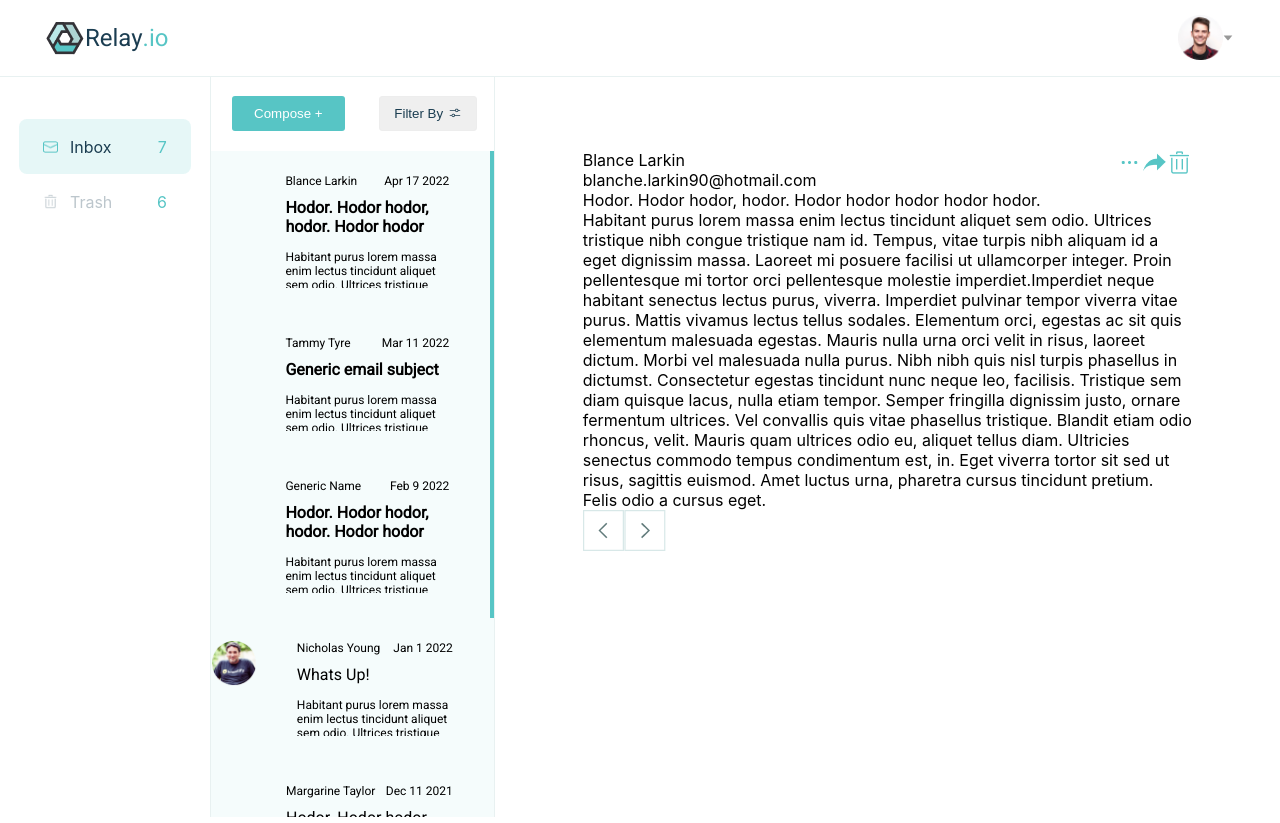
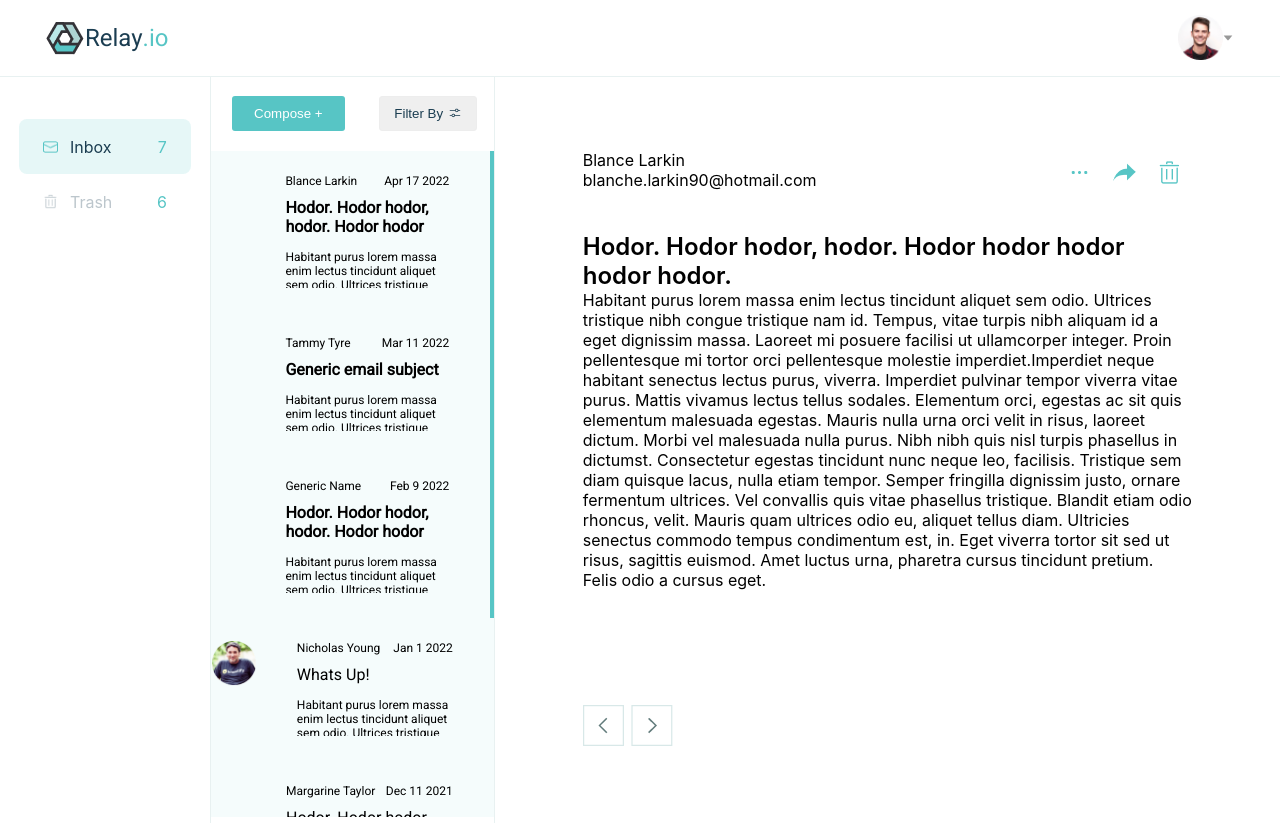
Before and after one commit to wtang98/email-ui, a React (Create React App) app: page / in a window 1280 px wide. Built offline with nearby package versions, Linux system fonts and the light colour scheme.

Commit message:
added delete functionality

```diff
--- a/src/components/main-canvas/email-content/emailContent.jsx
+++ b/src/components/main-canvas/email-content/emailContent.jsx
@@ -5,9 +5,10 @@ import Reply from '../../../assets/icons/reply.png'
 import BlueTrash from '../../../assets/icons/bluetrash.png'
 import Left from '../../../assets/icons/chevron-left.png'
 import Right from '../../../assets/icons/chevron-right.png'
+import Restore from '../../../assets/icons/restore.png'
 
 
-const EmailContent = ({displayEmailMessage, goBack, goForward}) => {
+const EmailContent = ({showingInbox, displayEmailMessage, deleteEmail, restoreEmail, goBack, goForward}) => {
     return (
         <div className='emailContent'>
             <div className="emailContent__container">
@@ -24,7 +25,8 @@ const EmailContent = ({displayEmailMessage, goBack, goForward}) => {
                     <div className="emailContent__container-topBar-right">
                         <img src={ThreeDots} alt="" />
                         <img src={Reply} alt="" />
-                        <img src={BlueTrash} alt="" />
+                        {showingInbox ? (<img src={BlueTrash} alt="" onClick={()=> deleteEmail(displayEmailMessage.id)}/>)
+                        :(<img className='restore' src={Restore} alt="" onClick={()=> restoreEmail(displayEmailMessage.id)}/>)}
                     </div>
                 </div>
                 <div className="emailContent__container-message">
--- a/src/components/main-canvas/email-content/emailContent.scss
+++ b/src/components/main-canvas/email-content/emailContent.scss
@@ -1,6 +1,12 @@
+@import '../../../assets/assets.scss';
+
 .emailContent{
     padding: 73px 88px;
     &__container{
+        height: 75vh;
+        display: flex;
+        flex-direction: column;
+        justify-content: space-between;
         &-topBar{
             display: flex;
             justify-content: space-between;
@@ -15,19 +21,31 @@
                 }
             }
             &-right{
-
+                &>img{
+                    margin: 10px;
+                    width: 25px;
+                    height: 25px;
+                }
             }
         }
         &-message{
+            transform: translateY(-10vh);
+            display: flex;
+            flex-direction: column;
+            justify-content: space-evenly;
+            height: 35vh;
             &-subject{
-
+                font-size: 24px;
+                font-weight: 600;
             }
             &-main{
 
             }
         }
         &-cycleBar{
-
+            &>img{
+                margin-right: 7px;
+            }
         }
     }
 }
--- a/src/components/main-canvas/main.jsx
+++ b/src/components/main-canvas/main.jsx
@@ -60,7 +60,7 @@ const Main = () => {
         setOriginalArray(sortedNormal)
         setOriginalTrashArray(sortedTrash)
     }
-    useEffect(sortTheArraybyMostRecent,[])
+    useEffect(sortTheArraybyMostRecent,[inboxArray, trashArray])
 
     const filterUrgentMail = () => {
         setChecked(!checked)
@@ -100,9 +100,43 @@ const Main = () => {
         }
     }
 
+    const deleteEmail = (idNo) => {
+        if(showingInbox === true){
+            let copyNormal = [...originalArray];
+            let copyTrash = [...originalTrashArray]
+            for(let i=0; i<originalArray.length;i++){
+                console.log(originalArray[i].id)
+                if(originalArray[i].id === idNo){
+                    copyTrash.push(originalArray[i])
+                    copyNormal.splice(i, 1)
+                    setOriginalArray(copyNormal)
+                    setOriginalTrashArray(copyTrash)
+                }
+            }
+            goForward()
+        }
+    }
+    const restoreEmail = (idNo) => {
+        if(showInbox === false){
+            let copyNormal = [...originalArray];
+            let copyTrash = [...originalTrashArray]
+            for(let i=0; i<originalTrashArray.length;i++){
+                console.log(originalArray[i].id)
+                if(originalTrashArray[i].id === idNo){
+                    copyNormal.push(originalTrashArray[i])
+                    copyTrash.splice(i, 1)
+                    setOriginalArray(copyNormal)
+                    setOriginalTrashArray(copyTrash)
+                }
+            }
+            goForward()
+        }
+    }
+    console.log(inboxArray, trashArray)
+    console.log(originalArray, originalTrashArray)
+
     const goBack = () => {
         if(showingInbox === true){
-            console.log('click')
             if(orignalUrgentArray[0] === displayEmailMessage){
                 setdisplayEmailMessage(orignalUrgentArray[orignalUrgentArray.length-1])
             }else{
@@ -128,7 +162,6 @@ const Main = () => {
 
     const goForward = () => {
         if(showingInbox === true){
-            console.log('click')
             if(orignalUrgentArray[orignalUrgentArray.length-1] === displayEmailMessage){
                 setdisplayEmailMessage(orignalUrgentArray[0])
             }else{
@@ -155,13 +188,13 @@ const Main = () => {
     return (
         <div className='main'>
             <div className="main__sideNav">
-                <SideNav showingInbox={showingInbox} inboxArray={inboxArray} trashArray={trashArray} showInbox={showInbox} showTrash={showTrash}/>
+                <SideNav showingInbox={showingInbox} originalArray={originalArray} originalTrashArray={originalTrashArray} showInbox={showInbox} showTrash={showTrash}/>
             </div>
             <div className="main__emailFeed">
                 <EmailFeed orignalUrgentArray={orignalUrgentArray} originalUrgentTrashArray={originalUrgentTrashArray} showingInbox={showingInbox} handleSortByDate={handleSortByDate} filterUrgentMail={filterUrgentMail} displayTheEmailToRead={displayTheEmailToRead}/>
             </div>
             <div className="main__emailContent">
-                {displayEmailMessage != undefined && <EmailContent displayEmailMessage={displayEmailMessage} goBack={goBack} goForward={goForward}/>}
+                {displayEmailMessage != undefined && <EmailContent showingInbox={showingInbox} displayEmailMessage={displayEmailMessage} deleteEmail={deleteEmail} restoreEmail={restoreEmail} goBack={goBack} goForward={goForward}/>}
             </div>
         </div>
     )
--- a/src/components/main-canvas/side-nav/side-nav.jsx
+++ b/src/components/main-canvas/side-nav/side-nav.jsx
@@ -3,7 +3,7 @@ import './side-nav.scss'
 import Trash from '../../../assets/icons/trash.png'
 import Email from '../../../assets/icons/email.png'
 
-const SideNav = ({showingInbox, inboxArray, trashArray, showInbox, showTrash}) => {
+const SideNav = ({showingInbox, originalArray, originalTrashArray, showInbox, showTrash}) => {
 
     return (
         <div className='sideNav'>
@@ -14,7 +14,7 @@ const SideNav = ({showingInbox, inboxArray, trashArray, showInbox, showTrash}) =
                         <p className={`${showingInbox  ? 'selectedP' : ''}`}>Inbox</p>
                     </div>
                     <div className="sideNav__contents-inbox-items">
-                        {inboxArray.length}
+                        {originalArray.length}
                     </div>
                 </div>
 
@@ -24,7 +24,7 @@ const SideNav = ({showingInbox, inboxArray, trashArray, showInbox, showTrash}) =
                         <p className={`${showingInbox  ? '' : 'selectedP'}`}>Trash</p>
                     </div>
                     <div className="sideNav__contents-trash-items">
-                        {trashArray.length}
+                        {originalTrashArray.length}
                     </div>
                 </div>
             </div>
```
Also changed, not shown: src/assets/icons/restore.png (added).
